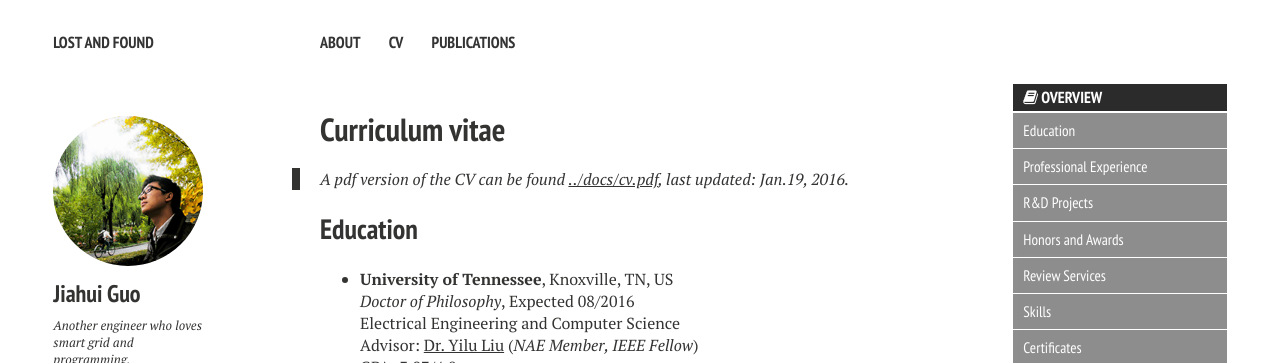
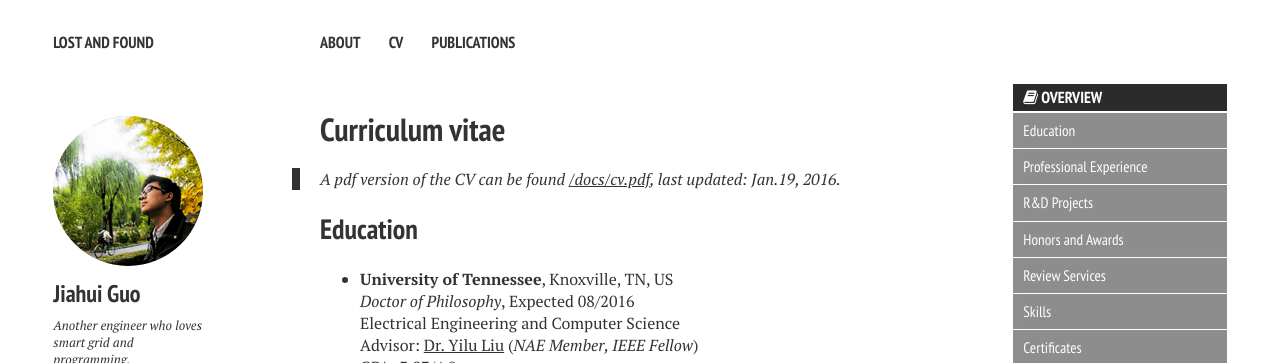
Before and after one commit to JiahuiGuo/jiahuiguo.github.io, a Jekyll site: the page built from cv.md, in a window 1280 px wide and 900 px high. Shown: the top 363 px of the window. Built offline with Jekyll 4.4.1, drawn with Linux system fonts in a browser that asks for light colours; nearby versions of some CDN libraries.

Commit message:
Update cv.md

```diff
--- a/cv.md
+++ b/cv.md
@@ -9,7 +9,7 @@ share: false
 
 {% include _toc.html %}
 
-> A pdf version of the CV can be found [../docs/cv.pdf](cv.pdf), last updated: Jan.19, 2016.
+> A pdf version of the CV can be found [/docs/cv.pdf](cv.pdf), last updated: Jan.19, 2016.
 
 ## Education
 - **University of Tennessee**, Knoxville, TN, US
```
